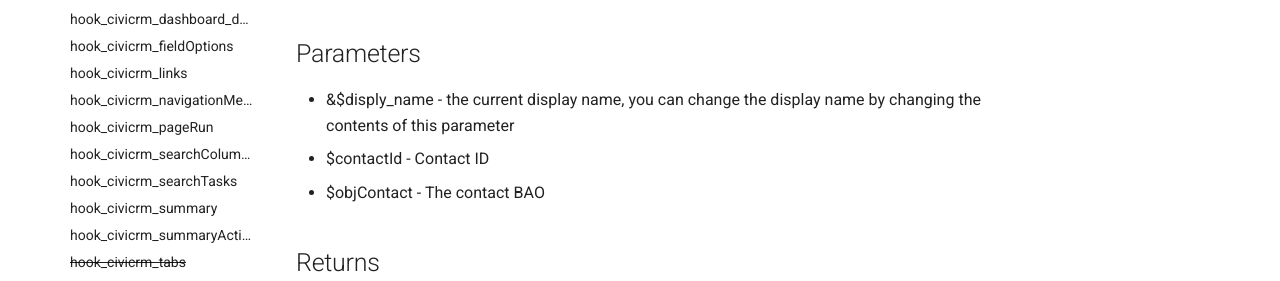
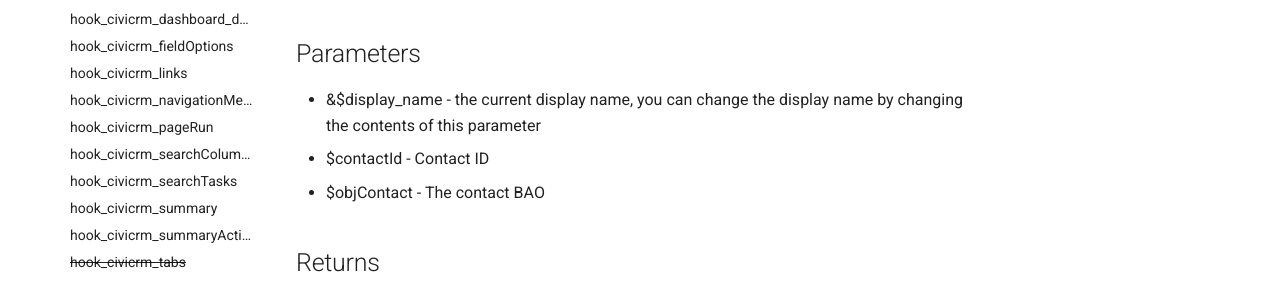
Before and after one commit to civicrm/civicrm-dev-docs, an MkDocs documentation site: the page built from docs/hooks/hook_civicrm_contact_get_displayname.md, in a window 1280 px wide and 1160 px high. Shown: the part 559-840 px from the top of the window. Built offline with MkDocs 1.6.1 and Material for MkDocs 9.7.7, drawn with Linux system fonts in a browser that asks for light colours; comment, search, counter and statistics services are not loaded; old or Windows-style settings are respelled for this version of MkDocs.

Commit message:
Update hook_civicrm_contact_get_displayname.md
Fix typo

```diff
--- a/docs/hooks/hook_civicrm_contact_get_displayname.md
+++ b/docs/hooks/hook_civicrm_contact_get_displayname.md
@@ -16,7 +16,7 @@
 
 ## Parameters
 
--   &$disply_name - the current display name, you can change the
+-   &$display_name - the current display name, you can change the
     display name by changing the contents of this parameter
 -   $contactId - Contact ID
 -   $objContact - The contact BAO
```
